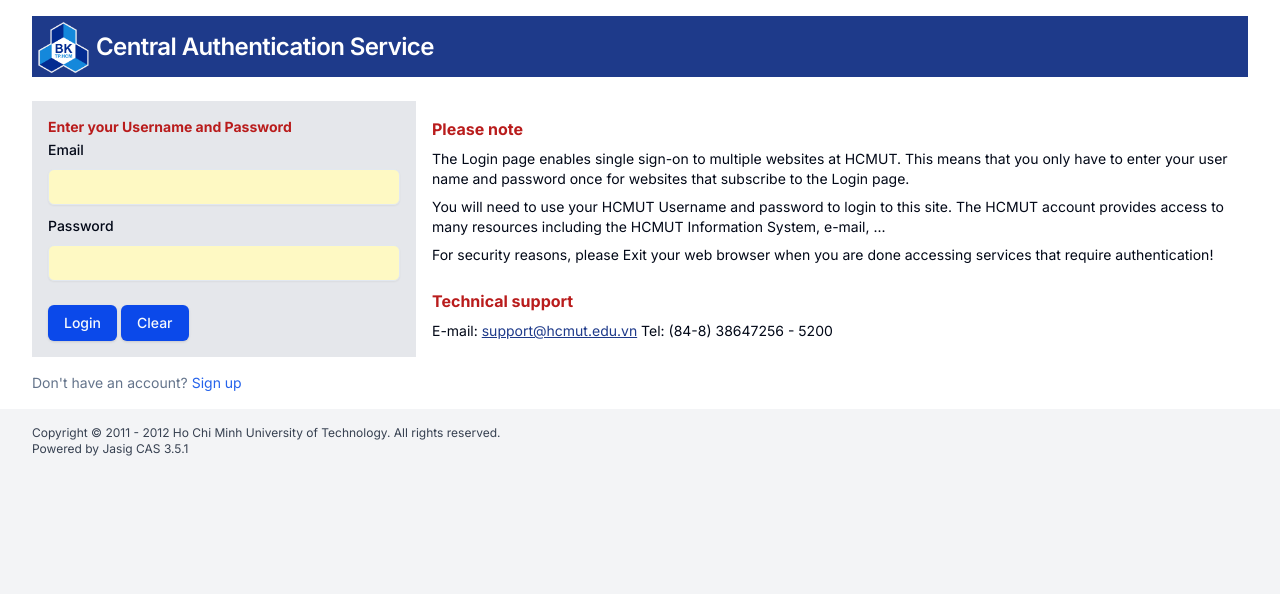
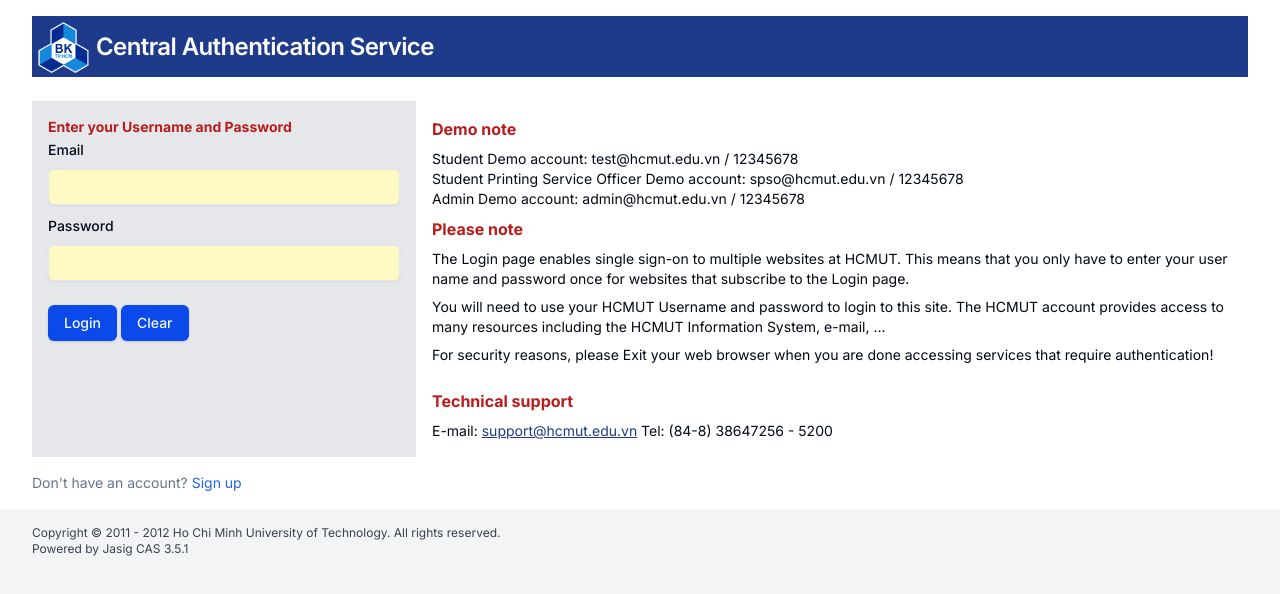
Before and after one commit to hoangvvo/CO3001-SmartStudentPrintingService, a Next.js app in the folder frontend/: page /login in a window 1280 px wide. Shown: the top 594 px of the page. Built offline with nearby package versions, Linux system fonts and the light colour scheme; no server answers.

Commit message:
add note demo account

```diff
--- a/frontend/src/app/login/page.tsx
+++ b/frontend/src/app/login/page.tsx
@@ -132,6 +132,15 @@ export default function LoginPage() {
               </Form>
             </div>
             <div className="flex-1 p-4 flex flex-col gap-2">
+              <p className="text-red-700 font-bold">Demo note</p>
+              <p className="text-sm">
+                Student Demo account: test@hcmut.edu.vn / 12345678
+                <br />
+                Student Printing Service Officer Demo account: spso@hcmut.edu.vn
+                / 12345678
+                <br />
+                Admin Demo account: admin@hcmut.edu.vn / 12345678
+              </p>
               <p className="text-red-700 font-bold">Please note</p>
               <p className="text-sm">
                 The Login page enables single sign-on to multiple websites at
```
